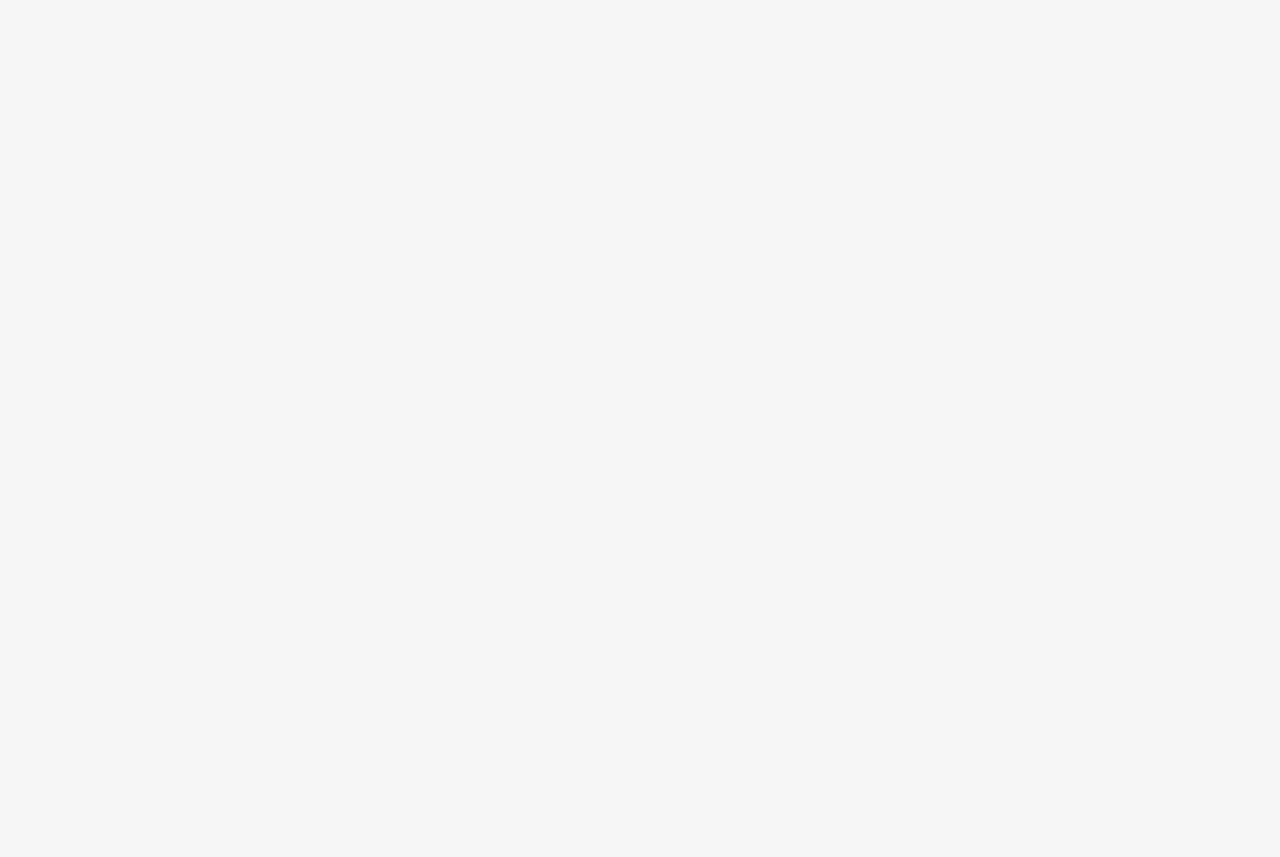
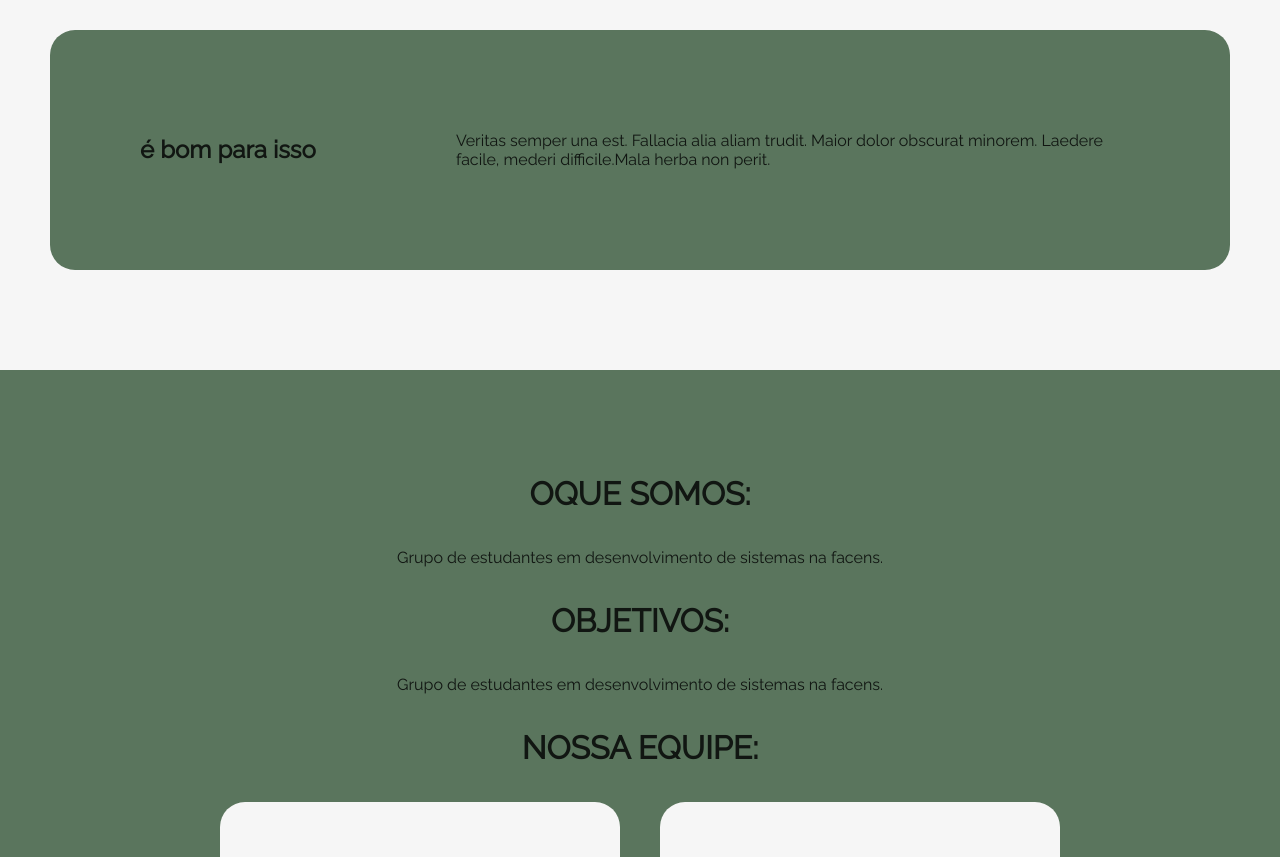
Before and after one commit to projetoupx/Web_Project, a React (Create React App) app: page / in a window 1280 px wide. Shown: the part 1860-2717 px from the top of the page. Before the commit the page ends 1243 px from the top, so only its background shows below. Built offline with nearby package versions, Linux system fonts and the light colour scheme.

Commit message:
front page att

```diff
--- a/public/style/style.css
+++ b/public/style/style.css
@@ -282,6 +282,64 @@ nav .button-a a:hover {
     border-radius: 20px;
 }
 
+/* infos */
+.infos{
+    padding: 70px 20px;
+    display: flex;
+    flex-direction: column;
+}
+.infos-cards{
+    display: flex;
+    flex-direction: row;
+    background-color: #5A755D;
+    align-items: center;
+    justify-content:space-around;
+    height: 15rem;
+    border-radius: 25px;
+    margin: 30px;
+    padding: 20px;
+}
+.infos-cards p{
+    width: 60%;
+}
+
+/* about */
+.about{
+    padding: 70px 20px;
+    display: flex;
+    flex-direction: column;
+    justify-content: center;
+    align-items: center;
+    background-color: var(--color5-bg-color);
+}
+.about h2{
+    text-transform: uppercase;
+    margin: 30px;
+    font-size: 2em;
+}
+
+.about-conteudo{
+    display: flex;
+    flex-direction: row;
+    flex-wrap: wrap;
+    justify-content: center;
+    align-items: center;
+    gap: 40px;
+}
+.about-card{
+    padding: 20px;
+    display: flex;
+    flex-direction: column;
+    justify-content: center;
+    height: 20rem;
+    width: 25rem;
+    border-radius: 25px;
+    background-color: var(--color3-bg-color);
+}
+.about-cards p{
+    width: 20rem;
+}
+
 @media screen and (max-width: 768px) {
     .card-features {
         height: 40vh;
--- a/src/app/components/navBar.jsx
+++ b/src/app/components/navBar.jsx
@@ -5,11 +5,11 @@ export default function NavBar() {
     return (
         <header>
             <nav>
-                <Link to="./home" id="logo">NutriView</Link>
+                <Link to="../home" id="logo">NutriView</Link>
                 <div className= "button-a">
                     <Link to="#">Inicio</Link>
                     <Link to="#">Suas trocas</Link>
-                    <Link to="../site">Sair</Link>
+                    <Link to="../">Sair</Link>
                 </div>
             </nav>
         </header>
--- /dev/null
+++ b/src/site/components/aboutUs.jsx
@@ -0,0 +1,42 @@
+import React from 'react';
+
+export default function AboutUs() {
+    return (
+        <section className="container">
+            <div className="about" id="about">
+                <h2>oque somos:</h2>
+                <p>Grupo de estudantes em desenvolvimento de sistemas na facens.</p>
+                <h2>Objetivos:</h2>
+                <p>Grupo de estudantes em desenvolvimento de sistemas na facens.</p>
+                <h2>nossa equipe:</h2>
+                <div className='about-conteudo'>
+                    <div className='about-card'>
+                        <img src="#" alt="#" />
+                        <h3>Nathan Tanzi</h3>
+                        <p>Veritas semper una est. Fallacia alia aliam trudit. Maior dolor obscurat minorem.</p>
+                    </div>
+                    <div className='about-card'>
+                        <img src="#" alt="#" />
+                        <h3>Marisol</h3>
+                        <p>Veritas semper una est. Fallacia alia aliam trudit. Maior dolor obscurat minorem.</p>
+                    </div>
+                    <div className='about-card'>
+                        <img src="#" alt="#" />
+                        <h3>Guilherme</h3>
+                        <p>Veritas semper una est. Fallacia alia aliam trudit. Maior dolor obscurat minorem.</p>
+                    </div>
+                    <div className='about-card'>
+                        <img src="#" alt="#" />
+                        <h3>Giulia</h3>
+                        <p>Veritas semper una est. Fallacia alia aliam trudit. Maior dolor obscurat minorem.</p>
+                    </div>
+                    <div className='about-card'>
+                        <img src="#" alt="#" />
+                        <h3>Caio</h3>
+                        <p>Veritas semper una est. Fallacia alia aliam trudit. Maior dolor obscurat minorem.</p>
+                    </div>
+                </div>
+            </div>
+        </section>
+    );
+}
--- a/src/site/components/features.jsx
+++ b/src/site/components/features.jsx
@@ -3,7 +3,7 @@ import React from 'react';
 export default function Features() {
     return (
         <section className="container">
-            <div className="features">
+            <div className="features" id="features">
                 <div className="card-features">
                     <div className='text'>
                         <h3>saude</h3>
--- a/src/site/components/header.jsx
+++ b/src/site/components/header.jsx
@@ -1,13 +1,15 @@
 import React from 'react';
+import { Link } from 'react-router-dom';
 export default function Header(){
     return (
         <header>
             <nav>
-                <a href="/" id="logo">NutriView</a>
+                <Link to="/" id="logo">NutriView</Link>
                 <div className= "button-a">
-                    <a href="#">troca</a>
-                    <a href="#">saude</a>
-                    <a href="#">about us</a>
+                    <a href="#features">saude</a>
+                    <a href="#infos">troca</a>
+                    <a href="#about">about us</a>
+                    <Link to="/login" className='button'>entrar</Link>
                 </div>
             </nav>
         </header>
--- /dev/null
+++ b/src/site/components/trocaInfos.jsx
@@ -0,0 +1,22 @@
+import React from 'react';
+
+export default function TrocaInfos() {
+    return (
+        <section className="container">
+            <div className="infos" id="infos">
+                <div className='infos-cards'>
+                    <h2>é bom para isso</h2>
+                    <p>Veritas semper una est. Fallacia alia aliam trudit. Maior dolor obscurat minorem. Laedere facile, mederi difficile.Mala herba non perit.</p>
+                </div>
+                <div className='infos-cards'>
+                    <h2>é bom para isso</h2>
+                    <p>Veritas semper una est. Fallacia alia aliam trudit. Maior dolor obscurat minorem. Laedere facile, mederi difficile.Mala herba non perit.</p>
+                </div>
+                <div className='infos-cards'>
+                    <h2>é bom para isso</h2>
+                    <p>Veritas semper una est. Fallacia alia aliam trudit. Maior dolor obscurat minorem. Laedere facile, mederi difficile.Mala herba non perit.</p>
+                </div>
+            </div>
+        </section>
+    );
+}
--- a/src/site/site.jsx
+++ b/src/site/site.jsx
@@ -2,6 +2,8 @@ import React from 'react';
 import Header from './components/header';
 import Banner from './components/banner';
 import Features from './components/features';
+import TrocaInfos from './components/trocaInfos';
+import AboutUs from './components/aboutUs';
 
 export default function Site() {
     return (
@@ -10,6 +12,8 @@ export default function Site() {
             <main>
                 <Banner />
                 <Features />
+                <TrocaInfos />
+                <AboutUs/>
                 <h1>Hello world</h1>
             </main>
         </>
```
